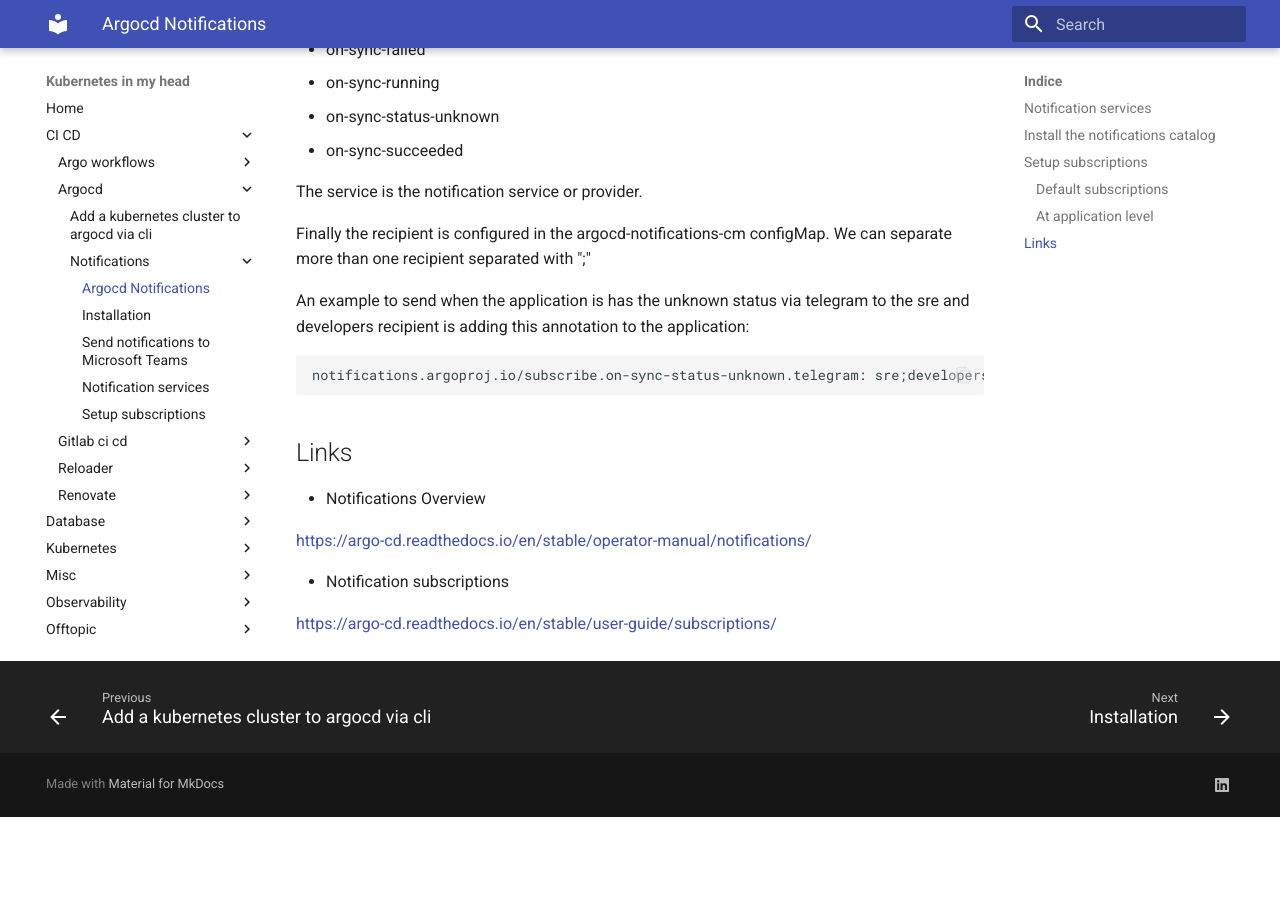
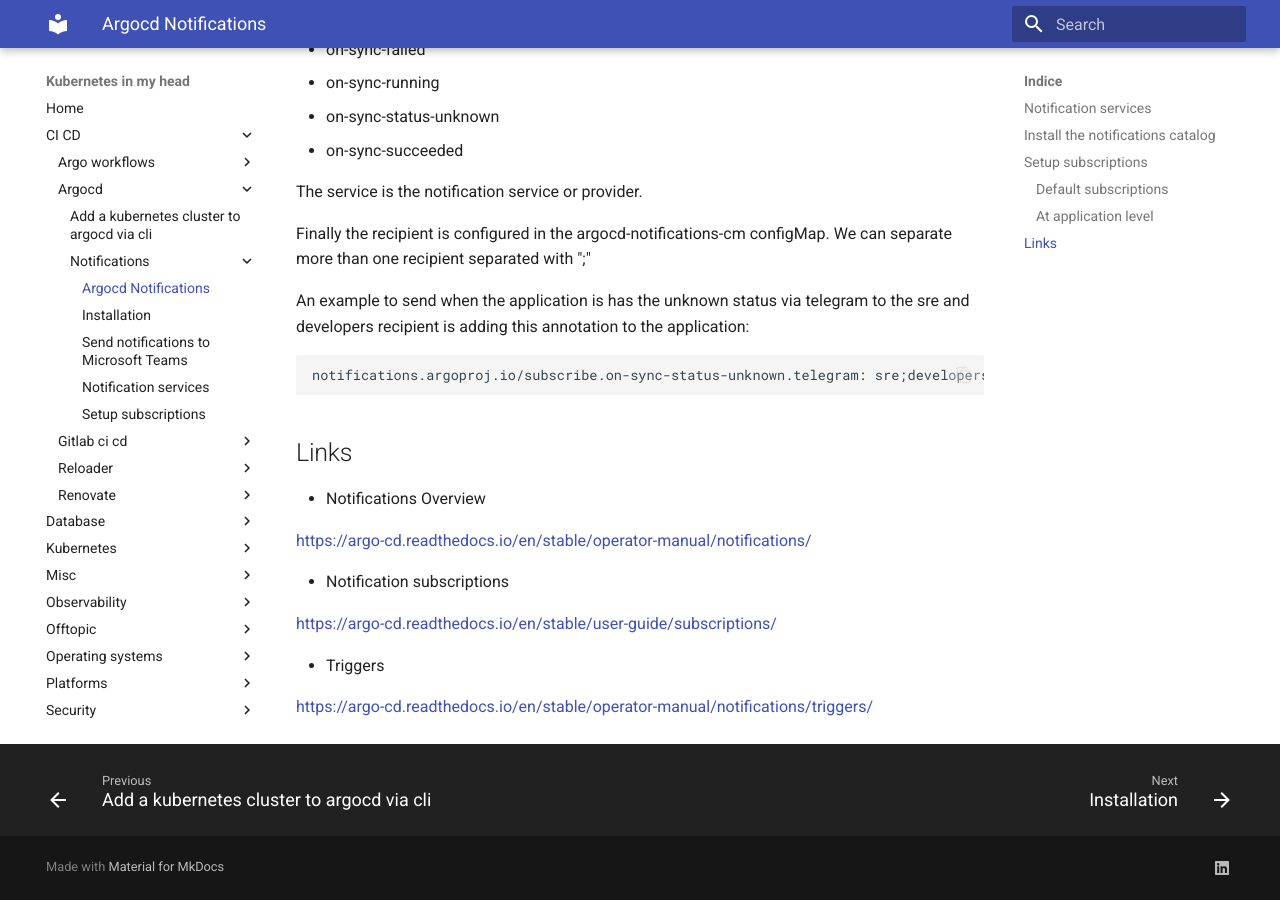
Before and after one commit to jorgelon/kubernetesinmyhead.net, an MkDocs documentation site: the page built from docs/CI-CD/argocd/notifications/0-index.md, in a window 1280 px wide and 900 px high, scrolled down 2063 px. Built offline with MkDocs 1.6.1 and Material for MkDocs 9.7.7, drawn with Linux system fonts in a browser that asks for light colours; before the commit the page ends 2880 px from its top, so only the background shows below that.

Commit message:
add triggers link

```diff
--- a/docs/CI-CD/argocd/notifications/0-index.md
+++ b/docs/CI-CD/argocd/notifications/0-index.md
@@ -95,3 +95,7 @@ notifications.argoproj.io/subscribe.on-sync-status-unknown.telegram: sre;develop
 - Notification subscriptions
 
 <https://argo-cd.readthedocs.io/en/stable/user-guide/subscriptions/>
+
+- Triggers
+
+<https://argo-cd.readthedocs.io/en/stable/operator-manual/notifications/triggers/>
```
